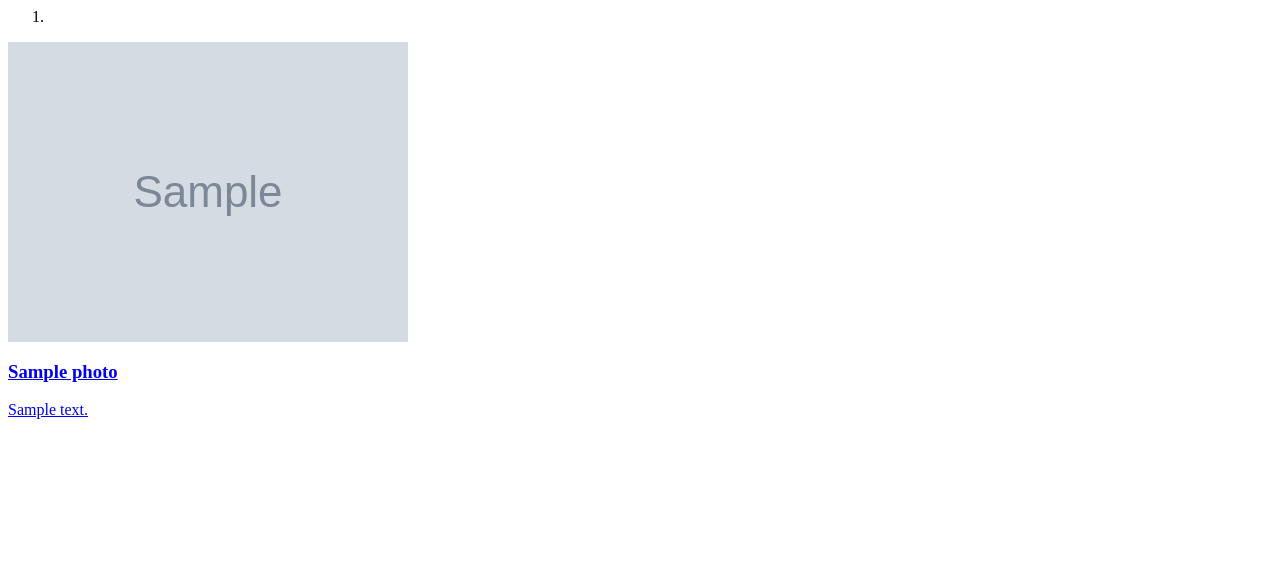
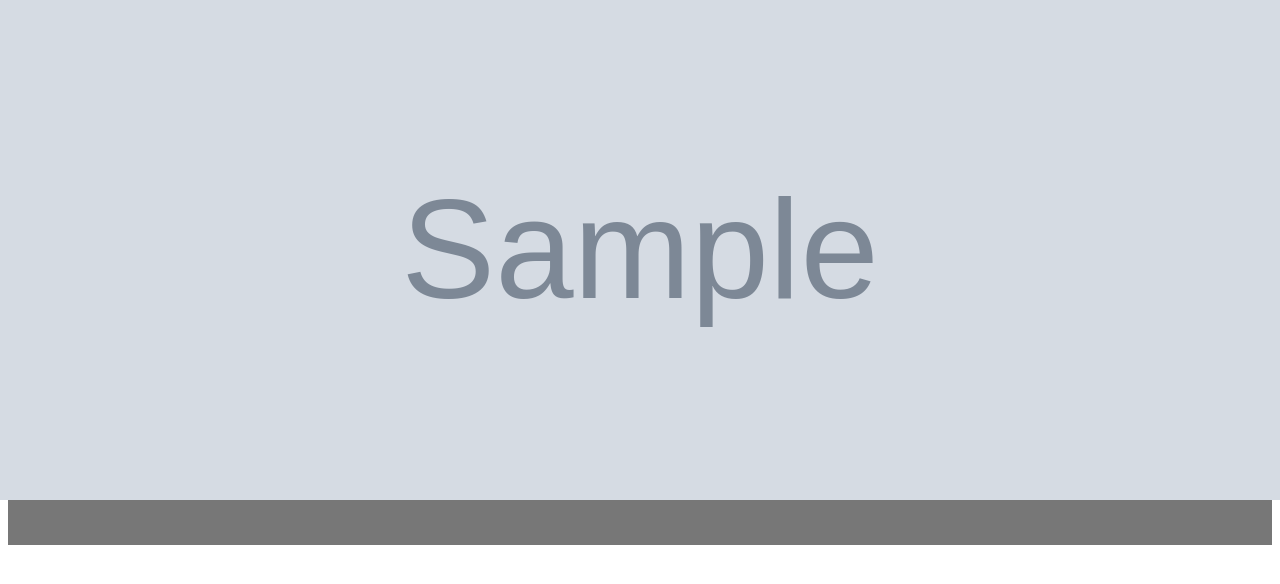
Before and after one commit to fabiopiovam/django-la-carousel, a Django app: template carousel/templates/carousel/carousel.html in a window 1280 px wide. Shown: the top 584 px of the page. Run offline with Django 3.2, Linux system fonts and the light colour scheme; the template is opened without the code that fills it: most values are stand-ins (such as "Sample title", 1, 10 or a date in 2020); grey boxes marked "Sample" are stand-in pictures.

Commit message:
[chg] changes to best & easy APPs implementation

```diff
--- /dev/null
+++ b/carousel/static/carousel/css/carousel.css
@@ -0,0 +1,45 @@
+/* Carousel base class */
+.carousel {
+  height: 500px;
+  margin-bottom: 60px;
+}
+/* Since positioning the image, we need to help out the caption */
+.carousel-caption {
+  z-index: 10;
+}
+
+/* Declare heights because of positioning of img element */
+.carousel .item {
+  height: 500px;
+  background-color: #777;
+}
+.carousel-inner > .item > img {
+  position: absolute;
+  top: 0;
+  left: 0;
+  min-width: 100%;
+  height: 500px;
+}
+
+/* RESPONSIVE CSS
+-------------------------------------------------- */
+
+@media (min-width: 768px) {
+
+  /* Bump up size of carousel content */
+  .carousel-caption p {
+    margin-bottom: 20px;
+    font-size: 21px;
+    line-height: 1.4;
+  }
+
+  .featurette-heading {
+    font-size: 50px;
+  }
+}
+
+@media (min-width: 992px) {
+  .featurette-heading {
+    margin-top: 120px;
+  }
+}
--- a/carousel/templates/carousel/carousel.html
+++ b/carousel/templates/carousel/carousel.html
@@ -1,4 +1,6 @@
 {% if carousel %}
+{% load staticfiles %}
+<link rel="stylesheet" href="{% static 'carousel/css/carousel.css' %}">
 <div id="carousel-{{carousel.type}}" class="carousel slide" data-ride="carousel">
 	<ol class="carousel-indicators">
 		{% for i in range_carousel %}
--- a/requirements.txt
+++ b/requirements.txt
@@ -1,4 +1,4 @@
-Django>=1.4.10
+Django<=1.6
+easy-thumbnails==2.0.1
 django-admin-sortable==1.7.3
-easy-thumbnails==2.0.1
-Pillow==2.5.3
+Pillow==4.0.0
```
